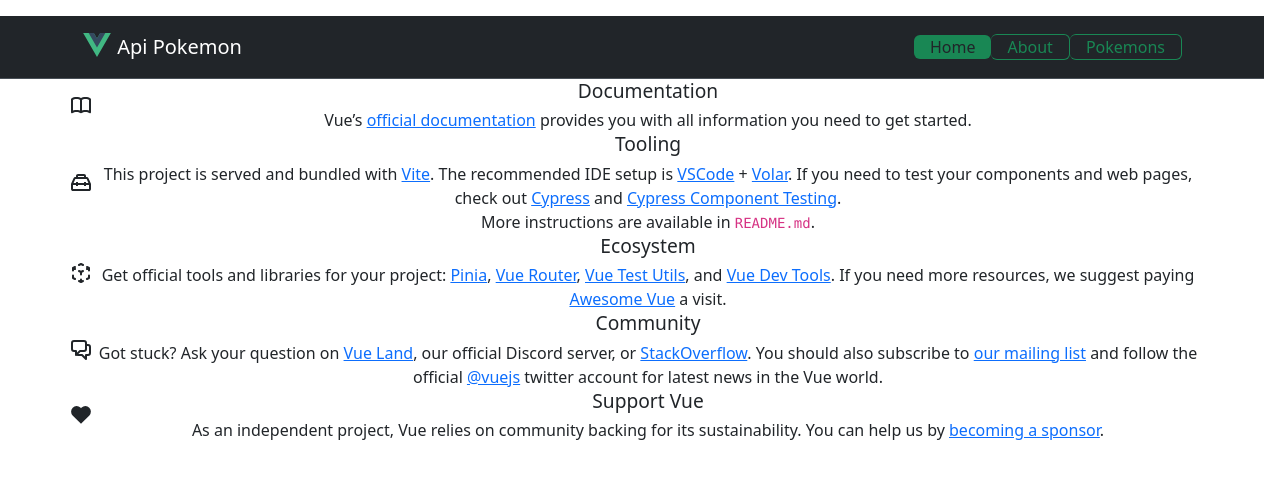
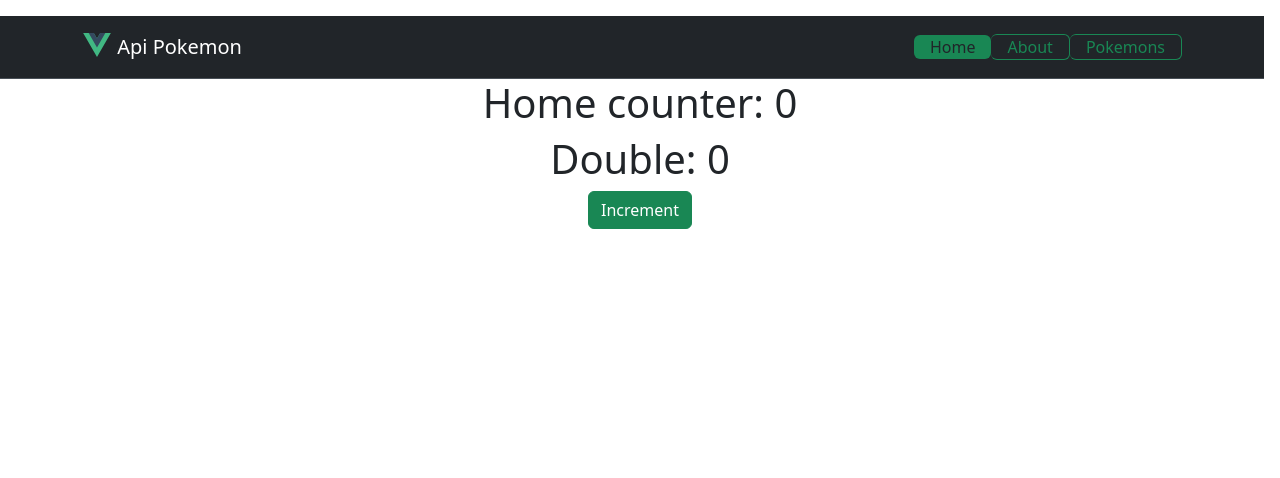
Before and after one commit to Rolando6297/VueRouter, a Vue app: page / in a window 1280 px wide. Shown: the top 478 px of the page. Built offline with nearby package versions, Linux system fonts and the light colour scheme.

Commit message:
New feature :sparkles: instalation-pinia-and-configuration-pinia

```diff
--- a/package.json
+++ b/package.json
@@ -11,6 +11,7 @@
   "dependencies": {
     "axios": "^1.6.7",
     "bootstrap": "^5.3.3",
+    "pinia": "^2.1.7",
     "vue": "^3.4.15",
     "vue-router": "^4.2.5"
   },
--- a/src/main.js
+++ b/src/main.js
@@ -1,12 +1,14 @@
 
-
+import { createPinia } from 'pinia'
 import { createApp } from 'vue'
 import App from './App.vue'
 import router from './router'
 import 'bootstrap/dist/css/bootstrap.min.css'
 
+const pinia = createPinia()
 const app = createApp(App)
 
 app.use(router)
+app.use(pinia)
 
 app.mount('#app')
--- /dev/null
+++ b/src/store/counter.js
@@ -0,0 +1,30 @@
+import{defineStore} from 'pinia'
+import { ref , computed} from 'vue'
+
+//export const useCounterStore = defineStore('counter',{
+//    state: () =>({
+//        count:0
+//    }),
+//    actions:{
+//        increment(){
+//            this.count ++
+//        }
+//    },
+//    getters: {
+//        double: (state) => state.count * 2
+//    }
+//
+//})´´´´´´´´´´´
+export const useCounterStore = defineStore('counter', () => {
+    const count = ref(0);
+    const increment =()=>{count.value ++}
+    const double = computed (()=>count.value*2)
+    return{
+        count,
+        increment,
+        double
+
+
+    }
+}
+)
--- a/src/views/HomeView.vue
+++ b/src/views/HomeView.vue
@@ -1,9 +1,13 @@
 <script setup>
-import TheWelcome from '../components/TheWelcome.vue'
+import {useCounterStore} from '@/store/counter.js'
+import { storeToRefs } from 'pinia';
+const useCounter = useCounterStore()
+const {increment} = useCounter;
+const { count , double} = storeToRefs(useCounter)
 </script>
 
 <template>
-  <main>
-    <TheWelcome />
-  </main>
+  <h1>Home counter: {{count }}</h1>
+  <h1> Double: {{ double }}</h1>
+  <button class="btn btn-success" @click="increment" >Increment</button>
 </template>
--- a/src/views/pokeView.vue
+++ b/src/views/pokeView.vue
@@ -1,6 +1,8 @@
 <script setup>
 import { useRoute, useRouter } from 'vue-router';
 import { useGetData } from '@/composables/getData';
+import {useCounterStore} from '@/store/counter.js'
+const useCounter = useCounterStore()
 const router = useRouter();
 const route = useRoute();
 const { data, getData, loading, error } = useGetData();
@@ -16,7 +18,7 @@
     <div v-if="loading">
         <div class="text-center">
             <div class="spinner-border" role="status">
-                <span class="sr-only">Cargando..</span>
+                <span class="sr-only">Cargando..</span>´´
             </div>
         </div>
     </div>
@@ -28,7 +30,7 @@
         </div>
         <div v-else>
             <div>
-                <h1>Poke name: {{ $route.params.pokemon }} </h1>
+                <h1>Poke name: {{ $route.params.pokemon }}   {{ useCounter.double }}</h1>
                 <p> Description {{ data.name }} </p>
                 <img :src="data.sprites?.front_default" alt="cargando ...">
                 <button @click="back" class="btn btn-outline-success">Back</button>
```
Also changed, not shown: 1 other file (tests, documents, lock files or other folders).
